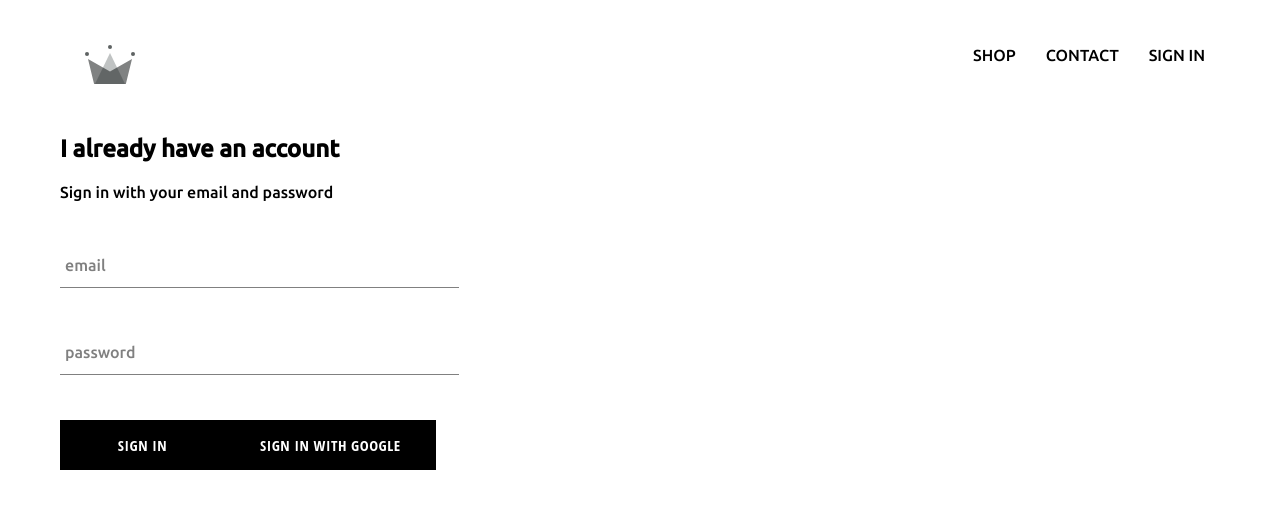
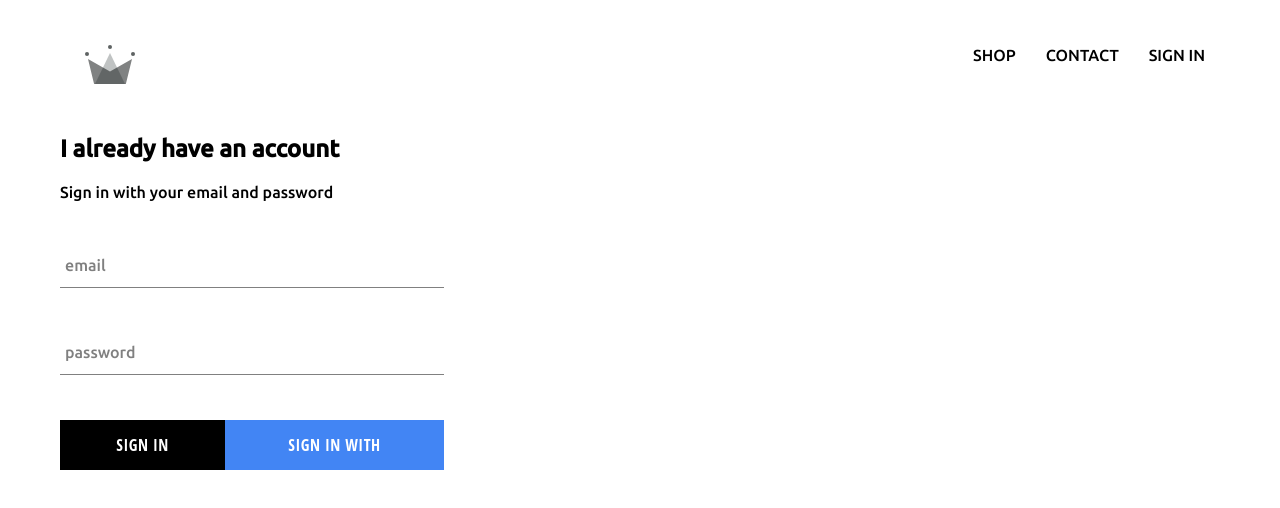
Before and after one commit to ParagsDangariya/clothing, a React (Create React App) app: page /signIn in a window 1280 px wide. Shown: the top 508 px of the page. Built offline with nearby package versions, Linux system fonts and the light colour scheme; no server answers.

Commit message:
firbase integrated and conflict resolved.

```diff
--- a/src/App.css
+++ b/src/App.css
@@ -7,3 +7,6 @@ a {
   text-decoration: none;
   color: black;
 }
+* {
+  box-sizing: border-box;
+}
--- a/src/components/custom-button/custom-buttom.style.scss
+++ b/src/components/custom-button/custom-buttom.style.scss
@@ -5,7 +5,7 @@
   letter-spacing: 0.5px;
   line-height: 50px;
   padding: 0 35px 0 35px;
-  font-size: 15px;
+  font-size: 1rem;
   background-color: black;
   color: white;
   text-transform: uppercase;
@@ -19,4 +19,14 @@
     color: black;
     border: 1px solid black;
   }
+
+  &.GooglesignIn {
+    background-color: #4285f4;
+    columns: white;
+
+    &:hover {
+      background-color: #357ae8;
+      border: none;
+    }
+  }
 }
--- a/src/components/custom-button/custom-button.component.jsx
+++ b/src/components/custom-button/custom-button.component.jsx
@@ -2,8 +2,11 @@ import React from "react";
 
 import "./custom-buttom.style.scss";
 
-const CustomButton = ({ children, ...otherProps }) => (
-  <button className="custom-button" {...otherProps}>
+const CustomButton = ({ children, isGooglesignIn, ...otherProps }) => (
+  <button
+    className={`${isGooglesignIn ? "GooglesignIn" : ""} custom-button`}
+    {...otherProps}
+  >
     {children}
   </button>
 );
--- a/src/components/signIn/signIn.component.jsx
+++ b/src/components/signIn/signIn.component.jsx
@@ -50,11 +50,12 @@ class SignIn extends React.Component {
             label="password"
             required
           />
-          <CustomButton type="submit"> Sign in </CustomButton>
-          <CustomButton onClick={signInWithGoogle}>
-            {" "}
-            Sign in With Google{" "}
-          </CustomButton>
+          <div className="buttons">
+            <CustomButton type="submit"> Sign in </CustomButton>
+            <CustomButton onClick={signInWithGoogle} isGooglesignIn>
+              Sign in With Google
+            </CustomButton>
+          </div>
         </form>
       </div>
     );
--- a/src/components/signIn/signIn.style.scss
+++ b/src/components/signIn/signIn.style.scss
@@ -2,4 +2,14 @@
   width: 30vw;
   display: flex;
   flex-direction: column;
+
+  .title {
+    margin: 10px 0;
+  }
+
+  .buttons {
+    display: flex;
+
+    justify-content: space-between;
+  }
 }
```
